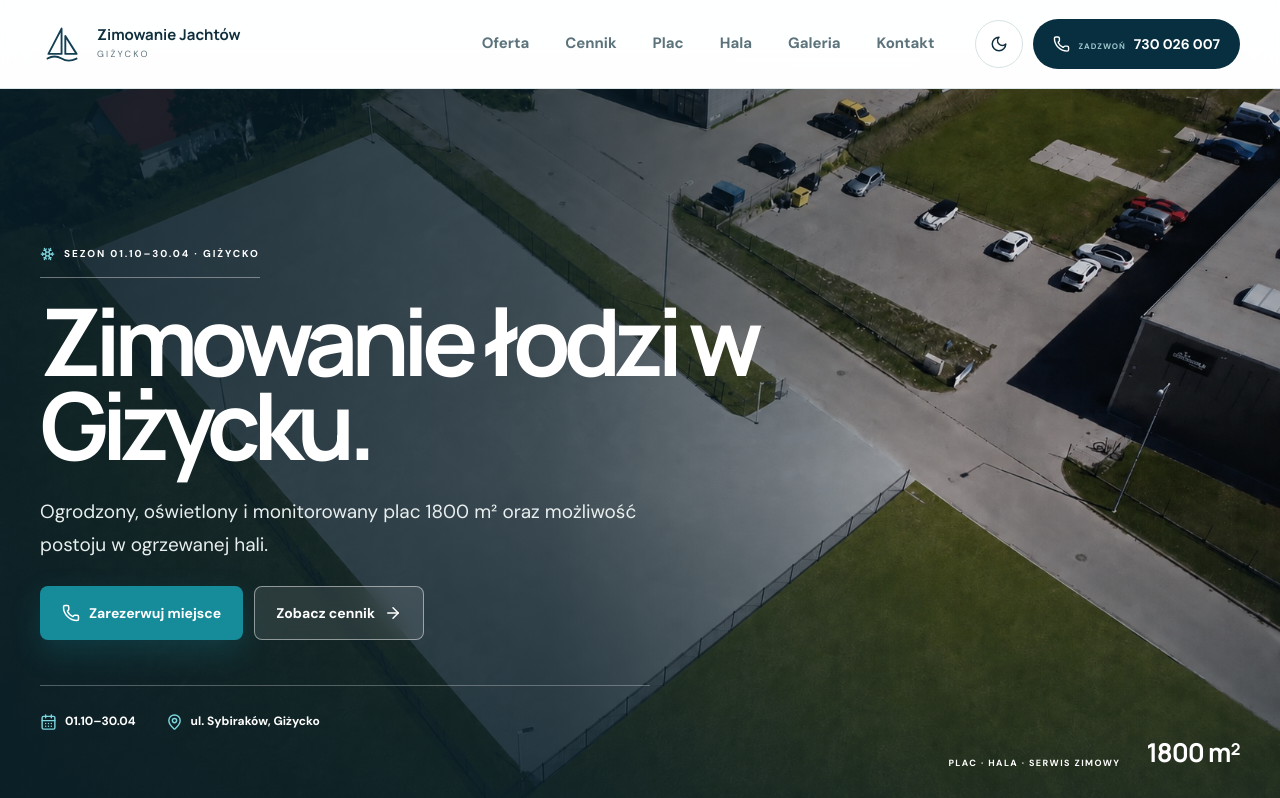
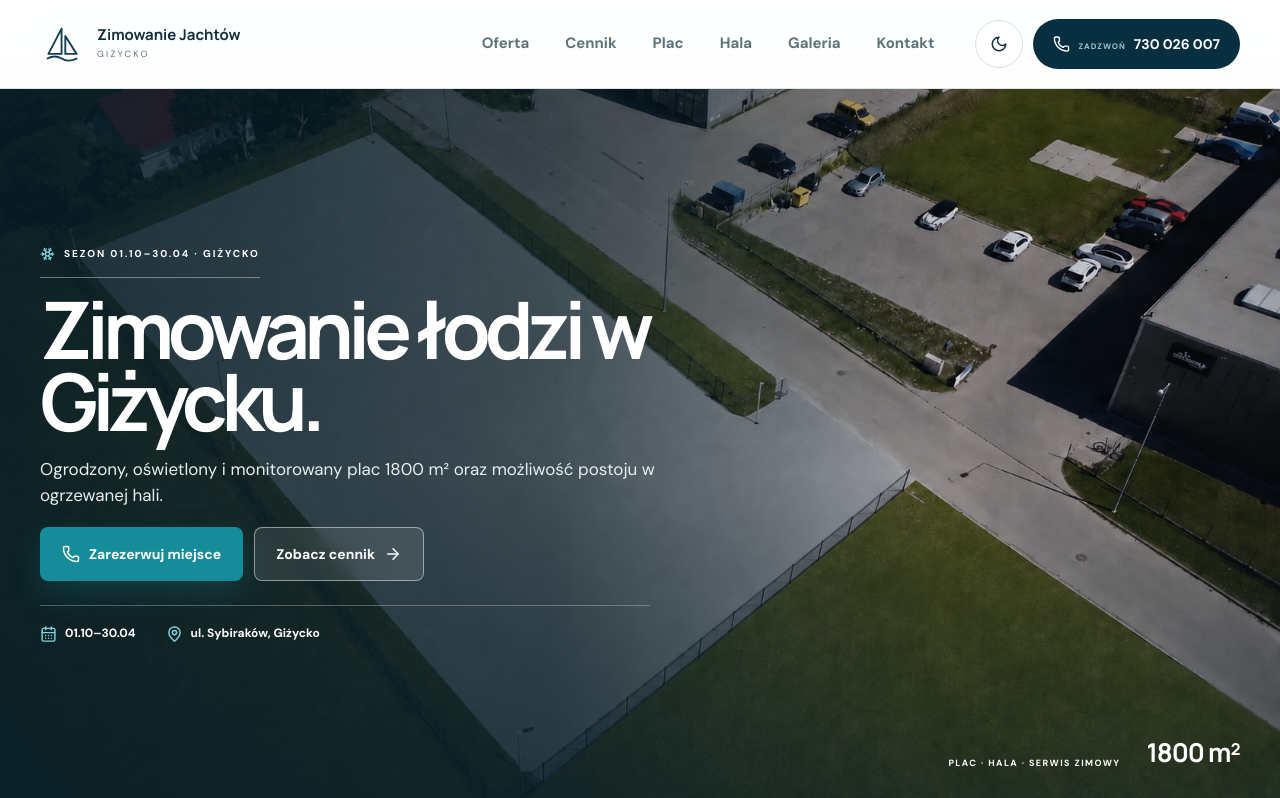
Before and after one commit to bohunek5/zimowanie, a React (Vite) app: page / in a window 1280 px wide. Shown: the top 798 px of the page. Built offline with nearby package versions, Linux system fonts and the light colour scheme.

Commit message:
Make home hero fit desktop and short phones

```diff
--- a/src/site.css
+++ b/src/site.css
@@ -406,8 +406,8 @@
   }
   .home-hero__overlay{
     inset:0 0 auto;
-    height:calc(clamp(185px,53vw,220px) + 54px);
-    background:linear-gradient(0deg,var(--navy-2) 0%,rgba(7,29,39,.12) 48%,rgba(7,29,39,.06) 100%);
+    height:clamp(185px,53vw,220px);
+    background:linear-gradient(0deg,rgba(7,29,39,.7) 0%,rgba(7,29,39,.08) 32%,rgba(7,29,39,0) 68%);
   }
   .home-hero__content{
     padding-top:calc(clamp(185px,53vw,220px) + 22px);
@@ -536,3 +536,48 @@
   .photo-gallery--compact .photo-gallery__item:first-child,
   .photo-gallery--compact .photo-gallery__item:last-child{grid-column:1/-1;aspect-ratio:16/10}
 }
+
+/* Keep the complete home-hero message above the fixed navigation on short phones */
+@media(max-width:680px) and (max-height:700px){
+  .home-hero>.photo-layer{height:138px;background-position:14% center}
+  .home-hero__overlay{height:138px}
+  .home-hero__content{padding-top:150px;padding-bottom:14px}
+  .home-hero__content .overline{font-size:8px;margin-bottom:10px;padding-bottom:6px}
+  .home-hero__content h1{font-size:clamp(2.5rem,12.4vw,2.9rem);line-height:.88;margin-bottom:11px}
+  .home-hero__content>p{font-size:13px;line-height:1.35}
+  .home-hero__content .hero-actions{margin-top:12px;gap:7px}
+  .home-hero__content .hero-actions .button{min-height:44px;font-size:11px}
+}
+
+@media(max-width:340px) and (max-height:600px){
+  .home-hero>.photo-layer{height:104px}
+  .home-hero__overlay{height:104px}
+  .home-hero__content{padding-top:114px;padding-bottom:10px}
+  .home-hero__content .overline{margin-bottom:8px}
+  .home-hero__content h1{font-size:2.25rem;line-height:.87;margin-bottom:9px}
+  .home-hero__content>p{font-size:12px;line-height:1.3}
+  .home-hero__content .hero-actions{margin-top:9px}
+  .home-hero__content .hero-actions .button{min-height:40px;padding-inline:6px;font-size:10px}
+}
+
+/* Desktop hero occupies the visible canvas instead of extending below the fold */
+@media(min-width:951px){
+  .home-hero{
+    height:calc(100svh - 88px);
+    min-height:650px;
+    max-height:860px;
+    aspect-ratio:auto;
+  }
+  .home-hero>.photo-layer{background-position:center 46%}
+  .home-hero__content{padding-top:0}
+  .home-hero__content h1{font-size:clamp(4.5rem,6.9vw,7rem)}
+}
+
+@media(min-width:951px) and (max-height:820px){
+  .home-hero{min-height:620px}
+  .home-hero__content h1{font-size:clamp(4rem,6.2vw,5.5rem);margin-bottom:20px}
+  .home-hero__content>p{font-size:17px;line-height:1.55}
+  .home-hero__content .overline{margin-bottom:15px}
+  .home-hero__content .hero-actions{margin-top:18px}
+  .home-hero .hero-details{margin-top:24px;padding-top:16px}
+}
```
